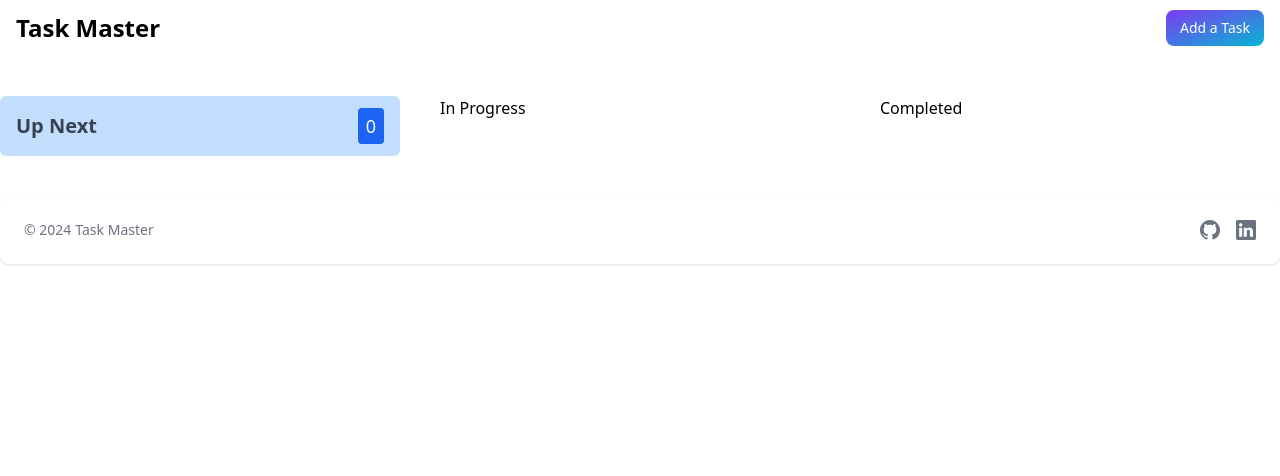
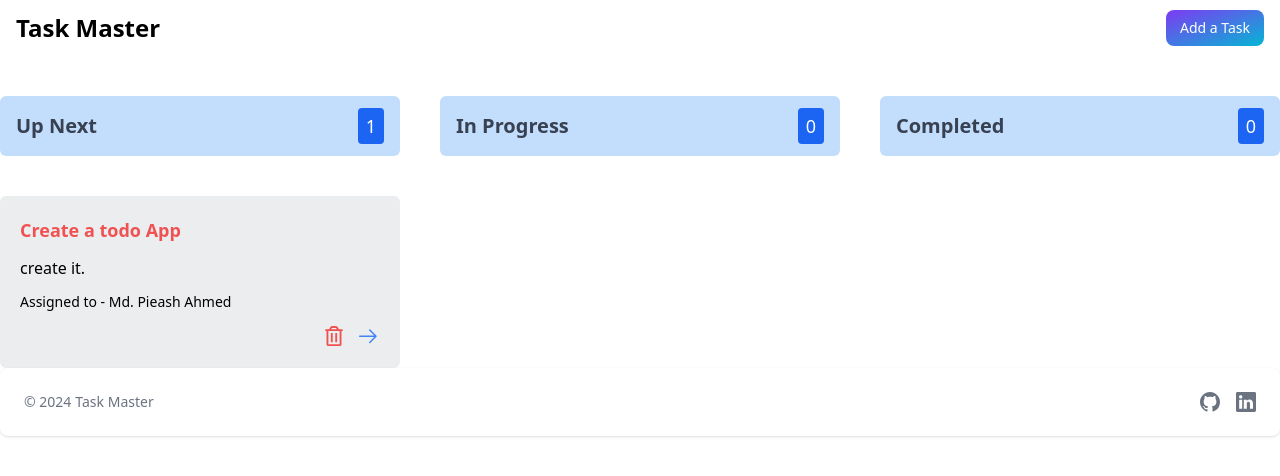
Before and after one commit to pieash9/task-master, a React (Vite) app: page / in a window 1280 px wide. Shown: the top 476 px of the page. Built offline with nearby package versions, Linux system fonts and the light colour scheme.

Commit message:
added task card and task page and task modal functionality

```diff
--- a/src/components/AddTaskModal.jsx
+++ b/src/components/AddTaskModal.jsx
@@ -8,11 +8,17 @@ import {
   Textarea,
 } from "flowbite-react";
 import { useForm } from "react-hook-form";
+import { useDispatch } from "react-redux";
+import { addTask } from "../redux/features/tasks/taskSlice";
 
 const AddTaskModal = ({ openModal, setOpenModal }) => {
   const { register, handleSubmit, reset } = useForm();
+  const dispatch = useDispatch();
+
   const onSubmit = (data) => {
-    console.log(data);
+    setOpenModal(false);
+    dispatch(addTask(data));
+    reset();
   };
   return (
     <div>
@@ -91,7 +97,7 @@ const AddTaskModal = ({ openModal, setOpenModal }) => {
             </div>
 
             <Button size="sm" gradientDuoTone="purpleToBlue" type="submit">
-              Submit Task
+              Add
             </Button>
           </form>
         </Modal.Body>
--- /dev/null
+++ b/src/components/TasksCard.jsx
@@ -0,0 +1,33 @@
+/* eslint-disable react/prop-types */
+import { FaRegTrashAlt } from "react-icons/fa";
+import { GoArrowRight } from "react-icons/go";
+
+const TasksCard = ({ task }) => {
+  return (
+    <div className="bg-gray-600/10 rounded-md p-5">
+      <h1
+        className={`text-lg font-semibold mb-3  ${
+          task.priority === "high" ? "text-red-500" : ""
+        } ${task.priority === "medium" ? "text-yellow-500" : ""} ${
+          task.priority === "low" ? "text-green-500" : ""
+        }`}
+      >
+        {task?.title}
+      </h1>
+      <p className="mb-3">{task?.description}</p>
+      <p className="text-sm">Assigned to - {task?.assignedTo}</p>
+      <div className="flex justify-end mt-3">
+        <div className="flex gap-3">
+          <button title="Delete">
+            <FaRegTrashAlt className="h-5 w-5 text-red-500" />
+          </button>
+          <button title="Update Status">
+            <GoArrowRight className="h-6 w-6 text-blue-500 font-semibold" />
+          </button>
+        </div>
+      </div>
+    </div>
+  );
+};
+
+export default TasksCard;
--- a/src/pages/home/TasksPage.jsx
+++ b/src/pages/home/TasksPage.jsx
@@ -1,4 +1,13 @@
+import { useSelector } from "react-redux";
+import TasksCard from "../../components/TasksCard";
+
 const TasksPage = () => {
+  const { tasks } = useSelector((state) => state.tasks);
+
+  const pendingTasks = tasks.filter((task) => task.status === "pending");
+  const runningTasks = tasks.filter((task) => task.status === "running");
+  const completedTasks = tasks.filter((task) => task.status === "completed");
+
   return (
     <div className="grid grid-cols-1 md:grid-cols-2 lg:grid-cols-3 gap-10 mt-10">
       <div>
@@ -7,17 +16,47 @@ const TasksPage = () => {
             Up Next
           </p>
           <p className="bg-blue-600 self-center px-2 py-1 rounded text-white text-lg">
-            0
+            {pendingTasks.length}
           </p>
         </div>
 
-        <div className="mt-10"></div>
+        <div className="mt-10">
+          {pendingTasks &&
+            pendingTasks.map((task) => <TasksCard task={task} key={task.id} />)}
+        </div>
       </div>
-      <div className="">
-        <p>In Progress</p>
+      <div>
+        <div className="flex justify-between items-center bg-blue-200 py-3 px-4 rounded-md">
+          <p className="text-xl font-semibold text-gray-700 dark:text-gray-300">
+            In Progress
+          </p>
+          <p className="bg-blue-600 self-center px-2 py-1 rounded text-white text-lg">
+            {runningTasks.length}
+          </p>
+        </div>
+
+        <div className="mt-10">
+          {runningTasks &&
+            runningTasks.map((task) => <TasksCard task={task} key={task.id} />)}
+        </div>
       </div>
-      <div className="">
-        <p>Completed</p>
+
+      <div>
+        <div className="flex justify-between items-center bg-blue-200 py-3 px-4 rounded-md">
+          <p className="text-xl font-semibold text-gray-700 dark:text-gray-300">
+            Completed
+          </p>
+          <p className="bg-blue-600 self-center px-2 py-1 rounded text-white text-lg">
+            {completedTasks.length}
+          </p>
+        </div>
+
+        <div className="mt-10">
+          {completedTasks &&
+            completedTasks.map((task) => (
+              <TasksCard task={task} key={task.id} />
+            ))}
+        </div>
       </div>
     </div>
   );
--- a/src/redux/features/tasks/taskSlice.js
+++ b/src/redux/features/tasks/taskSlice.js
@@ -5,7 +5,7 @@ const initialState = {
     {
       id: 1,
       title: "Create a todo App",
-      status: "completed",
+      status: "pending",
       description: "create it.",
       assignedTo: "Md. Pieash Ahmed",
       priority: "high",
@@ -23,7 +23,7 @@ const tasksSlice = createSlice({
       } else {
         const lastElement = state.tasks.at(-1);
         state.tasks.push({
-          id: lastElement.id,
+          id: lastElement.id + 1,
           status: "pending",
           ...payload,
         });
```
